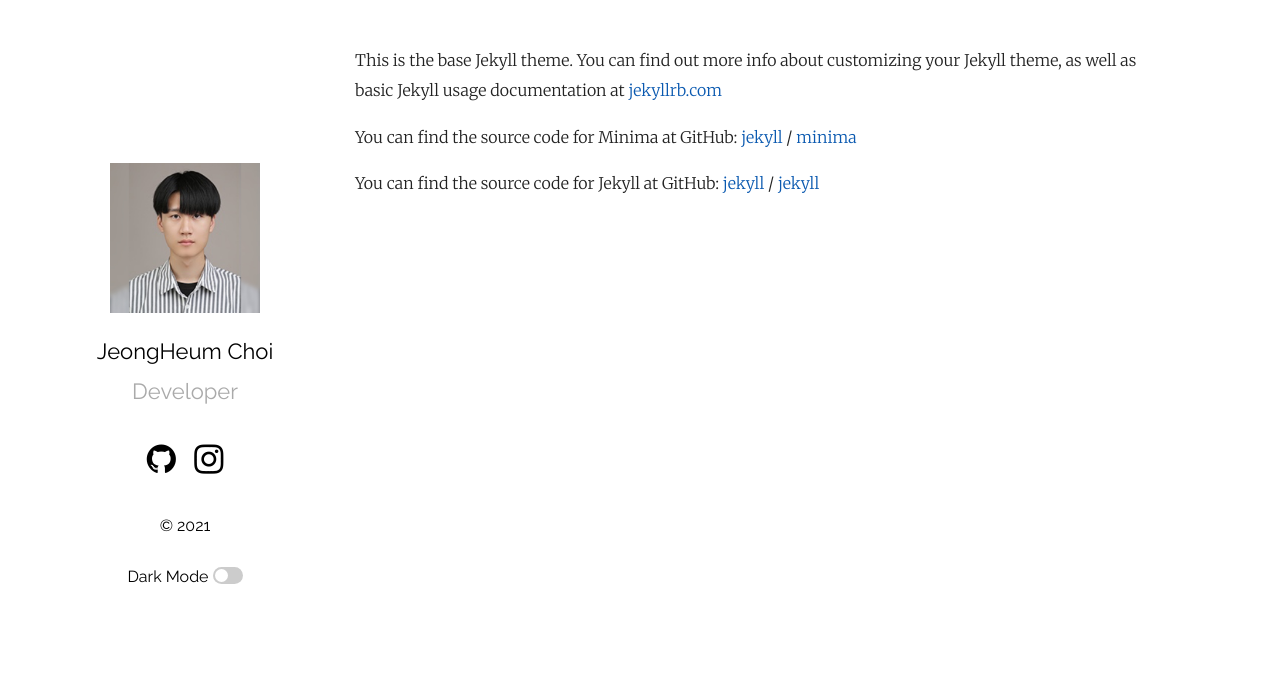
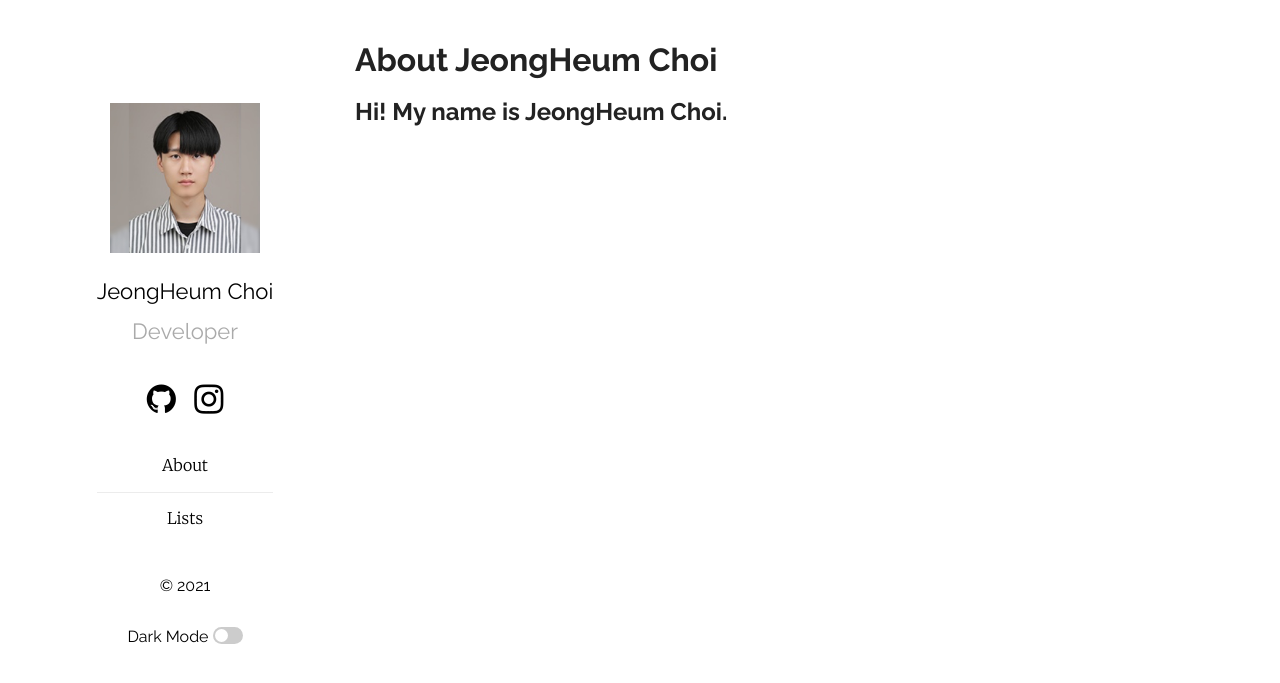
Before and after one commit to JeongHeumChoi/JeongHeumChoi.github.io, a Jekyll site: the page built from about.markdown, in a window 1280 px wide. Shown: the top 683 px of the page. Built offline with Jekyll 4.4.1, drawn with Linux system fonts in a browser that asks for light colours.

Commit message:
Add About, Lists and post

```diff
--- a/_config.yml
+++ b/_config.yml
@@ -1,4 +1,4 @@
-title: JeongHeum Choi's Blog
+title: JeongHeum Choi's Github Blog
 author: JeongHeum Choi
 email: andyc707@gmail.com
 description: > # this means to ignore newlines until "show_exerpts:"
@@ -18,6 +18,11 @@ plainwhite:
   sitemap: true # set to true to generate sitemap.xml content
   search: true # set to true to enable searchbar
   dark_mode: true # set to true to add dark mode toggle
+  navigation:
+    - title: About
+      url: "/about"
+    - title: Lists
+      url: "/lists"
   portfolio_image: "assets/profile_image.JPG" # the path from the base directory of the site to the image to display (no / at the start)
   html_lang: "en" # set the lang attribute of the <html> tag for the pages. See here for a list of codes: https://www.w3schools.com/tags/ref_country_codes.asp
   condensed_mobile:
--- a/about.markdown
+++ b/about.markdown
@@ -3,16 +3,6 @@ layout: page
 title: About
 permalink: /about/
 ---
+# About JeongHeum Choi
 
-This is the base Jekyll theme. You can find out more info about customizing your Jekyll theme, as well as basic Jekyll usage documentation at [jekyllrb.com](https://jekyllrb.com/)
-
-You can find the source code for Minima at GitHub:
-[jekyll][jekyll-organization] /
-[minima](https://github.com/jekyll/minima)
-
-You can find the source code for Jekyll at GitHub:
-[jekyll][jekyll-organization] /
-[jekyll](https://github.com/jekyll/jekyll)
-
-
-[jekyll-organization]: https://github.com/jekyll
+## Hi! My name is JeongHeum Choi.
```
Also changed, not shown: _posts/2020-07-22-Selection-Sortation.markdown (added, +115 -0 lines), lists.html (added, +35 -0 lines), 1 other file.
